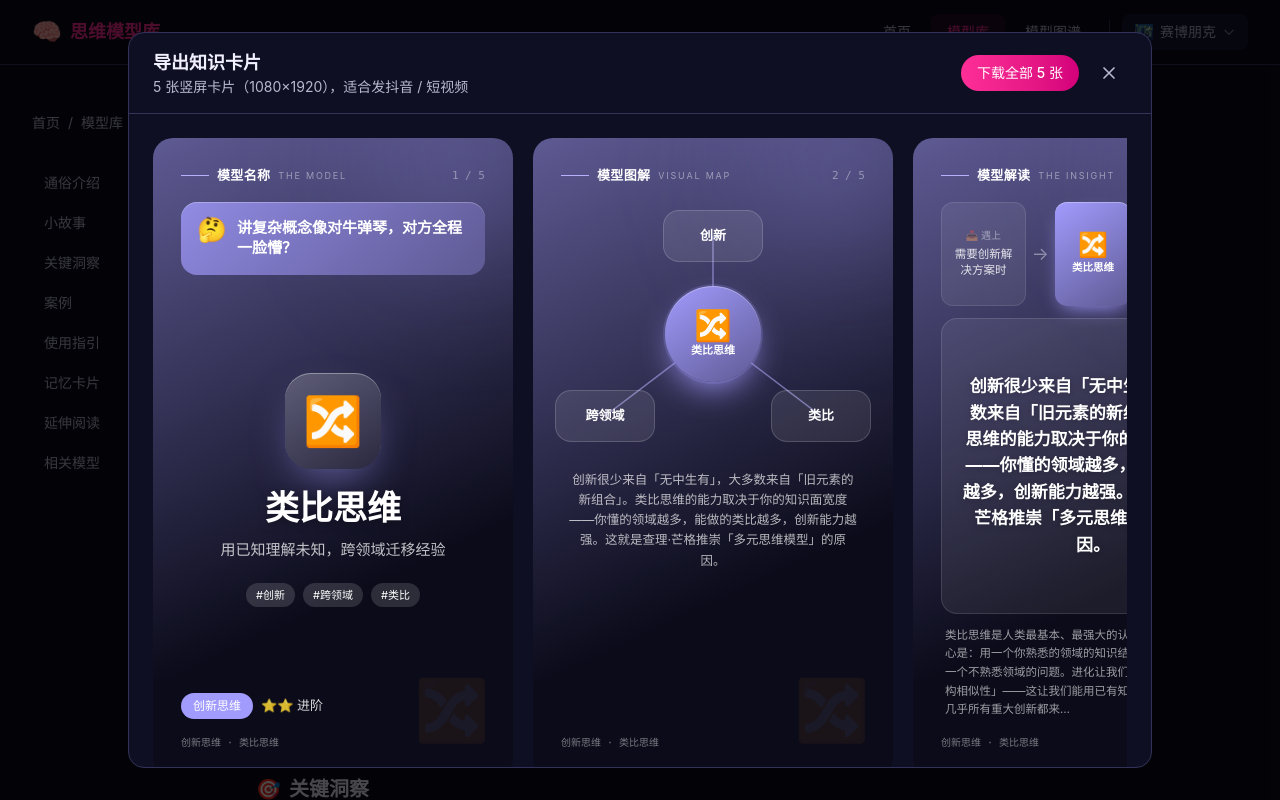
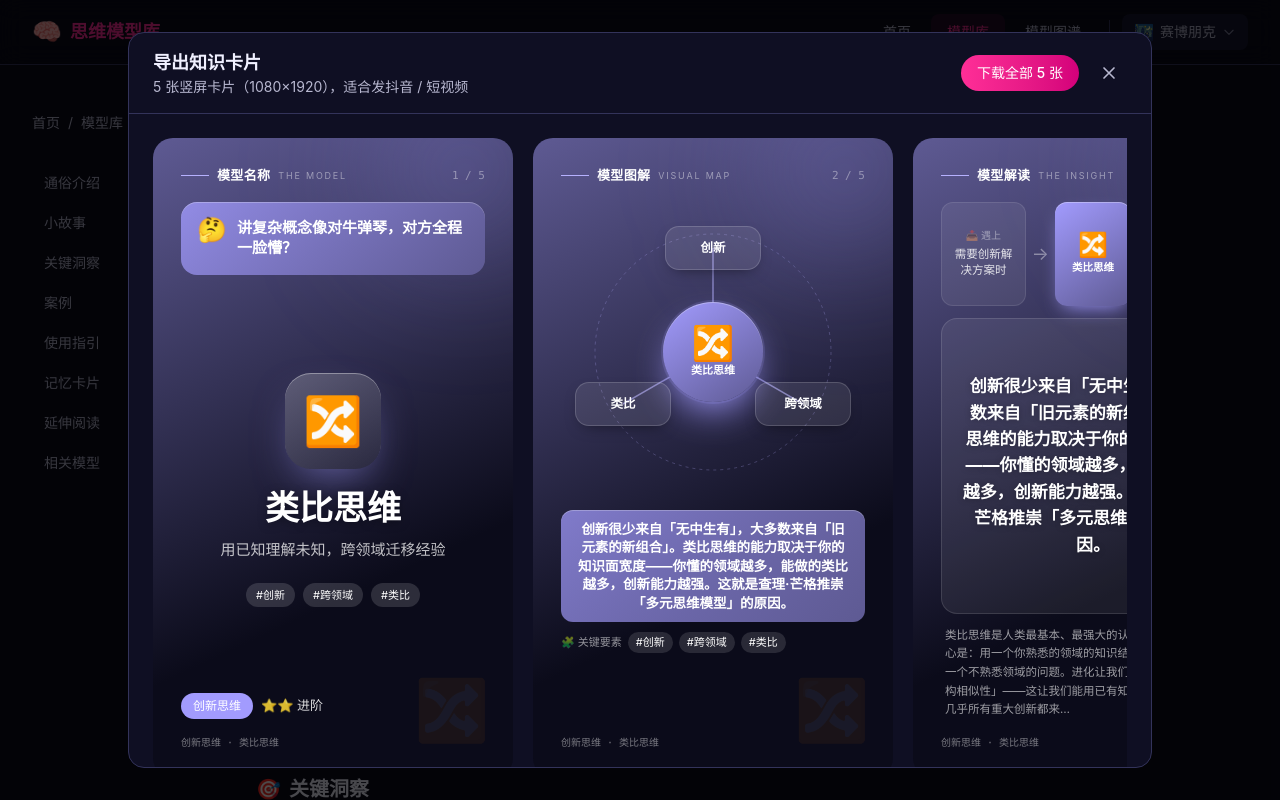
Before and after one commit to lui2015/thinkingModel, a Next.js app: page /thinkingModel/models/analogy-thinking in a window 1280 px wide. Both pictures are taken after a click on the button "导出知识卡片". Shown: the top 800 px of the page. Built offline with nearby package versions, Linux system fonts and the light colour scheme.

Commit message:
feat: 卡片2模型图解升级为环形要素图+洞察条+关键要素标签，填满留白

```diff
--- a/src/components/KnowledgeCardExport.tsx
+++ b/src/components/KnowledgeCardExport.tsx
@@ -192,92 +192,106 @@ export default function KnowledgeCardExport({
         </div>
       );
     } else if (i === 1) {
-      // 第 2 张：模型图解（中心 + 要素卫星节点关系图）
-      const nodes = model.tags.slice(0, 3);
+      // 第 2 张：模型图解（中心模型 + 环绕要素节点 + 关键要素）
+      const nodes = model.tags.slice(0, 5);
+      const N = nodes.length;
       const cx = 152;
-      const cy = 132;
-      const center = { x: cx, y: cy };
-      const positions = [
-        { x: 152, y: 34 }, // 上
-        { x: 44, y: 214 }, // 左下
-        { x: 260, y: 214 }, // 右下
-      ];
+      const cy = 150;
+      const R = N <= 3 ? 104 : 110;
+      const positions = nodes.map((_, idx) => {
+        const ang = ((-90 + idx * (360 / N)) * Math.PI) / 180;
+        return { x: cx + R * Math.cos(ang), y: cy + R * Math.sin(ang) };
+      });
       body = (
         <div className="flex-1 flex flex-col">
           <Header num={2} cn="模型图解" en="VISUAL MAP" />
-          <div className="flex-1 flex flex-col">
           <div
             className="relative mx-auto"
-              style={{ width: 304, height: 256 }}
+            style={{ width: 304, height: 300 }}
           >
-              <svg
-                width="304"
-                height="256"
-                viewBox="0 0 304 256"
-                className="absolute inset-0"
-              >
+            <svg width="304" height="300" viewBox="0 0 304 300" className="absolute inset-0">
+              <circle cx={cx} cy={cy} r={R + 14} fill="none" stroke={accent} strokeOpacity={0.25} strokeWidth={1} strokeDasharray="3 4" />
               {positions.map((p, idx) => (
                 <line
                   key={idx}
-                    x1={center.x}
-                    y1={center.y}
+                  x1={cx}
+                  y1={cy}
                   x2={p.x}
                   y2={p.y}
                   stroke={accent}
                   strokeWidth={1.5}
-                    strokeOpacity={0.55}
+                  strokeOpacity={0.6}
                 />
               ))}
-                <circle cx={center.x} cy={center.y} r={50} fill={categoryColor} fillOpacity={0.18} />
+              <circle cx={cx} cy={cy} r={52} fill={categoryColor} fillOpacity={0.16} />
             </svg>
 
             {/* 中心节点 */}
             <div
               className="absolute flex flex-col items-center justify-center text-center"
               style={{
-                  left: cx - 48,
-                  top: cy - 48,
-                  width: 96,
-                  height: 96,
+                left: cx - 50,
+                top: cy - 50,
+                width: 100,
+                height: 100,
                 borderRadius: 9999,
                 background: `linear-gradient(145deg, ${categoryColor}, ${deep})`,
-                  boxShadow: `0 14px 34px -10px ${categoryColor}, inset 0 1px 0 rgba(255,255,255,0.3)`,
+                boxShadow: `0 16px 38px -10px ${categoryColor}, inset 0 1px 0 rgba(255,255,255,0.3)`,
               }}
             >
-                <span className="text-3xl leading-none">{model.icon}</span>
+              <span className="text-[34px] leading-none">{model.icon}</span>
               <span className="text-[11px] font-bold text-white mt-1 px-1 leading-tight">
-                  {model.title.length > 6
-                    ? model.title.slice(0, 6) + "…"
-                    : model.title}
+                {model.title.length > 6 ? model.title.slice(0, 6) + "…" : model.title}
               </span>
             </div>
 
-              {/* 卫星节点 */}
+            {/* 环绕要素节点 */}
             {positions.map((p, idx) => (
               <div
                 key={idx}
                 className="absolute flex items-center justify-center text-center px-2"
                 style={{
-                    left: p.x - 50,
-                    top: p.y - 26,
-                    width: 100,
-                    height: 52,
-                    borderRadius: 16,
+                  left: p.x - 48,
+                  top: p.y - 22,
+                  width: 96,
+                  height: 44,
+                  borderRadius: 14,
                   background: "rgba(255,255,255,0.09)",
                   border: "1px solid rgba(255,255,255,0.16)",
                   color: "#fff",
-                    fontSize: 13,
+                  fontSize: 12.5,
                   fontWeight: 600,
-                    lineHeight: 1.25,
+                  lineHeight: 1.2,
+                  boxShadow: "0 6px 16px -8px rgba(0,0,0,0.6)",
                 }}
               >
-                  {nodes[idx] ?? "要素"}
+                {nodes[idx]}
               </div>
             ))}
           </div>
-            <p className="text-white/70 text-[12.5px] leading-relaxed px-2 mt-3 text-center">
+
+          {/* 核心洞察条 */}
+          <div
+            className="rounded-xl px-4 py-2.5 mt-2 flex items-center justify-center text-center"
+            style={{ background: `linear-gradient(135deg, ${categoryColor}bb, ${deep})`, boxShadow: "inset 0 1px 0 rgba(255,255,255,0.25)" }}
+          >
+            <p className="text-white font-bold text-[13.5px] leading-snug">
               {model.keyInsight}
             </p>
+          </div>
+
+          {/* 关键要素标签行 */}
+          <div className="mt-2.5 flex items-center gap-1.5 flex-wrap">
+            <span className="text-[11px] text-white/55 shrink-0">🧩 关键要素</span>
+            {model.tags.slice(0, 5).map((t) => (
+              <span
+                key={t}
+                className="text-[11px] px-2 py-0.5 rounded-full"
+                style={{ background: "rgba(255,255,255,0.12)", color: "#fff" }}
+              >
+                #{t}
+              </span>
+            ))}
           </div>
           {footer}
         </div>
```
Lines whose indentation alone changed are shown as unchanged.
